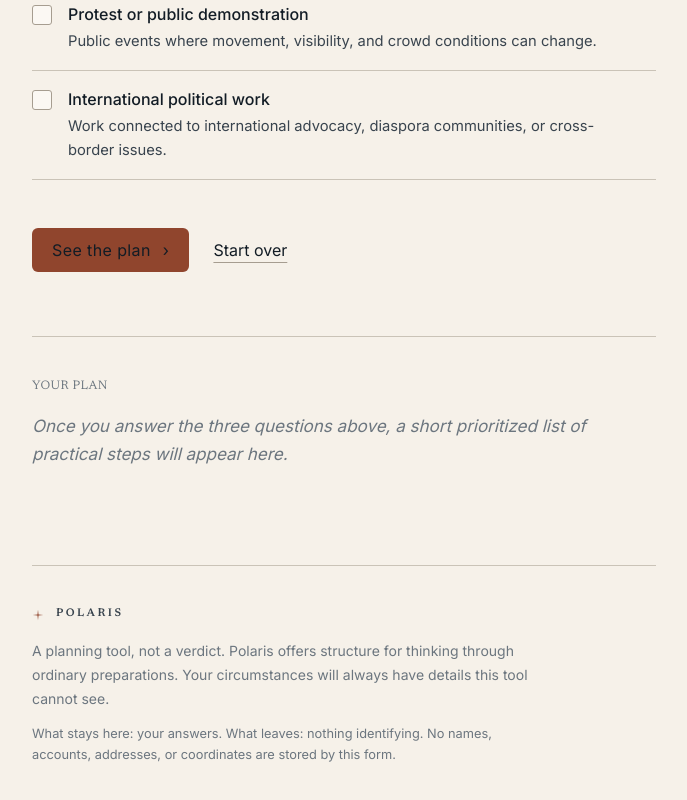
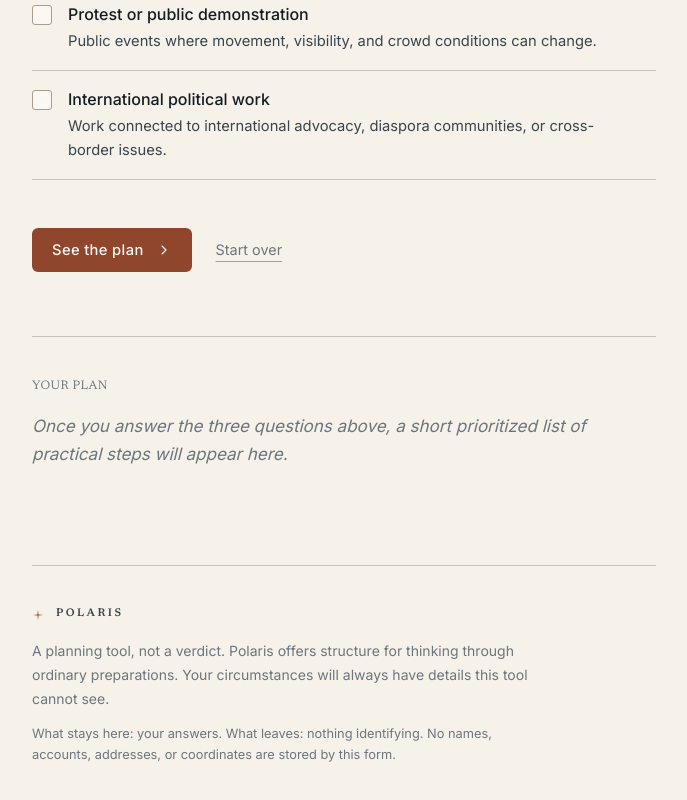
Before and after one commit to ATLBitLab/polaris, a Next.js app: page / in a window 1280 px wide. Shown: the part 1509-2309 px from the top of the page, without its empty margins (296-983 px from the left). Built offline with nearby package versions, Linux system fonts and the light colour scheme.

Commit message:
Fix primary button contrast

```diff
--- a/src/app/globals.css
+++ b/src/app/globals.css
@@ -19,6 +19,7 @@
   --clay: oklch(48% 0.108 38);
   --clay-deep: oklch(38% 0.102 36);
   --clay-soft: oklch(91% 0.038 42);
+  --clay-on: oklch(98% 0.008 82);
 
   /* Focus — slightly more saturated clay so it reads against everything. */
   --focus: oklch(56% 0.142 38);
@@ -56,6 +57,92 @@ select,
 textarea {
   font: inherit;
   color: inherit;
+}
+
+.button {
+  appearance: none;
+  border: 0;
+  display: inline-flex;
+  align-items: center;
+  justify-content: center;
+  font: inherit;
+  cursor: pointer;
+  transition:
+    background-color 150ms ease-out,
+    color 150ms ease-out,
+    text-decoration-color 150ms ease-out;
+}
+
+.button:disabled {
+  cursor: not-allowed;
+}
+
+.button-primary {
+  height: 2.75rem;
+  gap: 0.75rem;
+  border-radius: 0.375rem;
+  background: var(--clay);
+  color: var(--clay-on);
+  padding: 0 1.25rem;
+  font-size: 0.92rem;
+  font-weight: 500;
+  letter-spacing: 0.025em;
+  line-height: 1;
+  white-space: nowrap;
+}
+
+.button-primary:hover,
+.button-primary:focus {
+  background: var(--clay-deep);
+  color: var(--clay-on);
+}
+
+.button-primary:active {
+  background: var(--clay-deep);
+}
+
+.button-primary:disabled {
+  background: var(--rule-strong);
+  color: var(--paper-inset);
+}
+
+.button-link {
+  border-radius: 2px;
+  background: transparent;
+  color: var(--ink-3);
+  padding: 0;
+  font-size: 0.9rem;
+  text-decoration-line: underline;
+  text-decoration-color: var(--rule-strong);
+  text-decoration-thickness: 1px;
+  text-underline-offset: 6px;
+}
+
+.button-link:hover,
+.button-link:focus {
+  color: var(--ink);
+  text-decoration-color: var(--ink-3);
+}
+
+.button-link:disabled {
+  color: var(--ink-3);
+  opacity: 0.6;
+  text-decoration-line: none;
+}
+
+.button-icon {
+  display: inline-flex;
+  width: 1rem;
+  height: 1rem;
+  flex: 0 0 auto;
+  align-items: center;
+  justify-content: center;
+  color: currentColor;
+}
+
+.button-icon svg {
+  width: 100%;
+  height: 100%;
 }
 
 ::selection {
--- a/src/components/safety-quiz.tsx
+++ b/src/components/safety-quiz.tsx
@@ -1,6 +1,8 @@
 "use client";
 
 import { type FormEvent, useMemo, useState } from "react";
+import { ChevronRight } from "lucide-react";
+import { Button } from "@/components/ui/button";
 import {
   quizConfig,
   type EventTypeKey,
@@ -212,22 +214,19 @@ export function SafetyQuiz() {
         </Section>
 
         <div className="mt-12 flex flex-wrap items-center gap-x-6 gap-y-3">
-          <button
+          <Button
             type="submit"
-            className="inline-flex h-11 items-center gap-3 rounded-md bg-[var(--clay)] px-5 text-[0.92rem] font-medium tracking-wide text-[var(--paper)] transition-colors duration-150 ease-out hover:bg-[var(--clay-deep)] focus:bg-[var(--clay-deep)]"
+            iconAfter={<ChevronRight strokeWidth={1.75} />}
           >
             See the plan
-            <span aria-hidden="true" className="text-base leading-none">
-              ›
-            </span>
-          </button>
-          <button
+          </Button>
+          <Button
             type="button"
+            variant="text"
             onClick={resetQuiz}
-            className="text-[0.9rem] text-[var(--ink-3)] underline decoration-[var(--rule-strong)] decoration-[1px] underline-offset-[6px] transition-colors duration-150 ease-out hover:text-[var(--ink)] hover:decoration-[var(--ink-3)]"
           >
             Start over
-          </button>
+          </Button>
         </div>
       </form>
 
@@ -492,13 +491,13 @@ function ResultPanel({
       </div>
 
       <div className="mt-14 flex flex-wrap items-center justify-between gap-x-8 gap-y-4 border-t border-[var(--rule)] pt-6">
-        <button
+        <Button
           type="button"
+          variant="text"
           onClick={onRevise}
-          className="text-[0.92rem] text-[var(--ink)] underline decoration-[var(--rule-strong)] decoration-[1px] underline-offset-[6px] transition-colors duration-150 ease-out hover:decoration-[var(--ink-2)]"
         >
           Revise your answers
-        </button>
+        </Button>
         <p className="text-[0.78rem] leading-relaxed text-[var(--ink-3)]">
           {saveStateCopy(saveState)}
         </p>
--- /dev/null
+++ b/src/components/ui/button.tsx
@@ -0,0 +1,37 @@
+import type { ButtonHTMLAttributes, ReactNode } from "react";
+
+type ButtonVariant = "primary" | "text";
+
+type ButtonProps = ButtonHTMLAttributes<HTMLButtonElement> & {
+  readonly variant?: ButtonVariant;
+  readonly iconAfter?: ReactNode;
+};
+
+const variantClassNames: Record<ButtonVariant, string> = {
+  primary: "button-primary",
+  text: "button-link",
+};
+
+export function Button({
+  variant = "primary",
+  iconAfter,
+  className,
+  children,
+  ...props
+}: ButtonProps) {
+  return (
+    <button
+      className={["button", variantClassNames[variant], className]
+        .filter(Boolean)
+        .join(" ")}
+      {...props}
+    >
+      <span>{children}</span>
+      {iconAfter ? (
+        <span className="button-icon" aria-hidden="true">
+          {iconAfter}
+        </span>
+      ) : null}
+    </button>
+  );
+}
```
Also changed, not shown: 1 other file (tests, documents, lock files or other folders).
